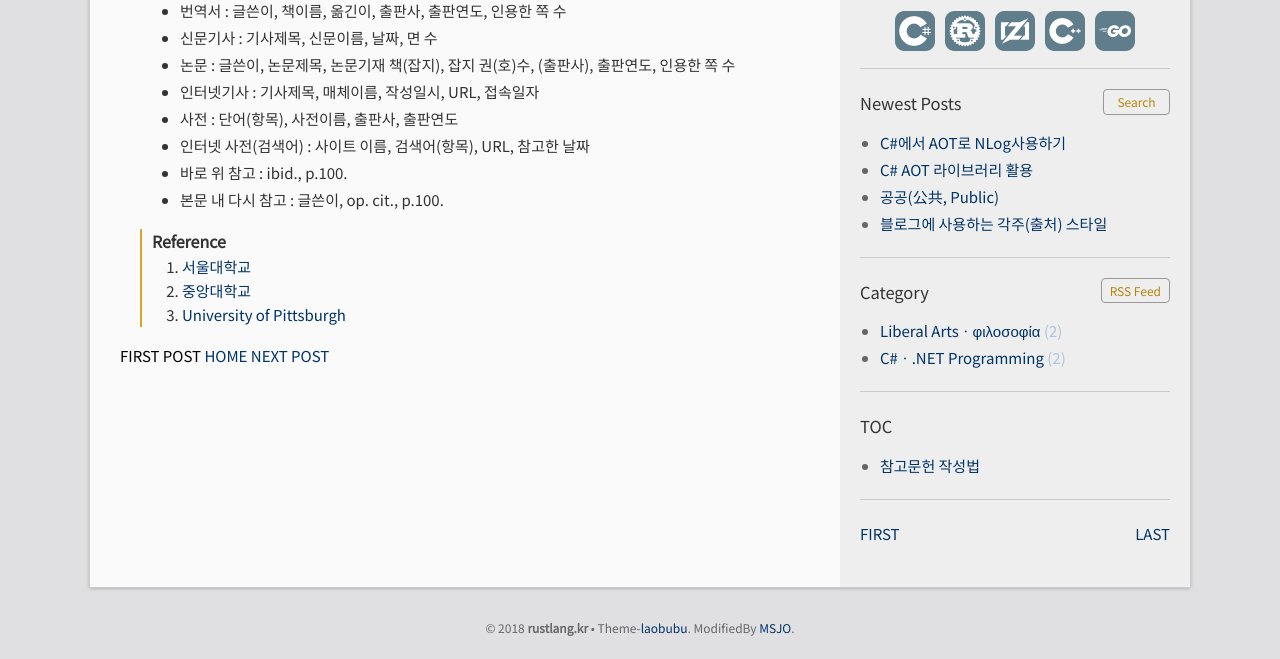
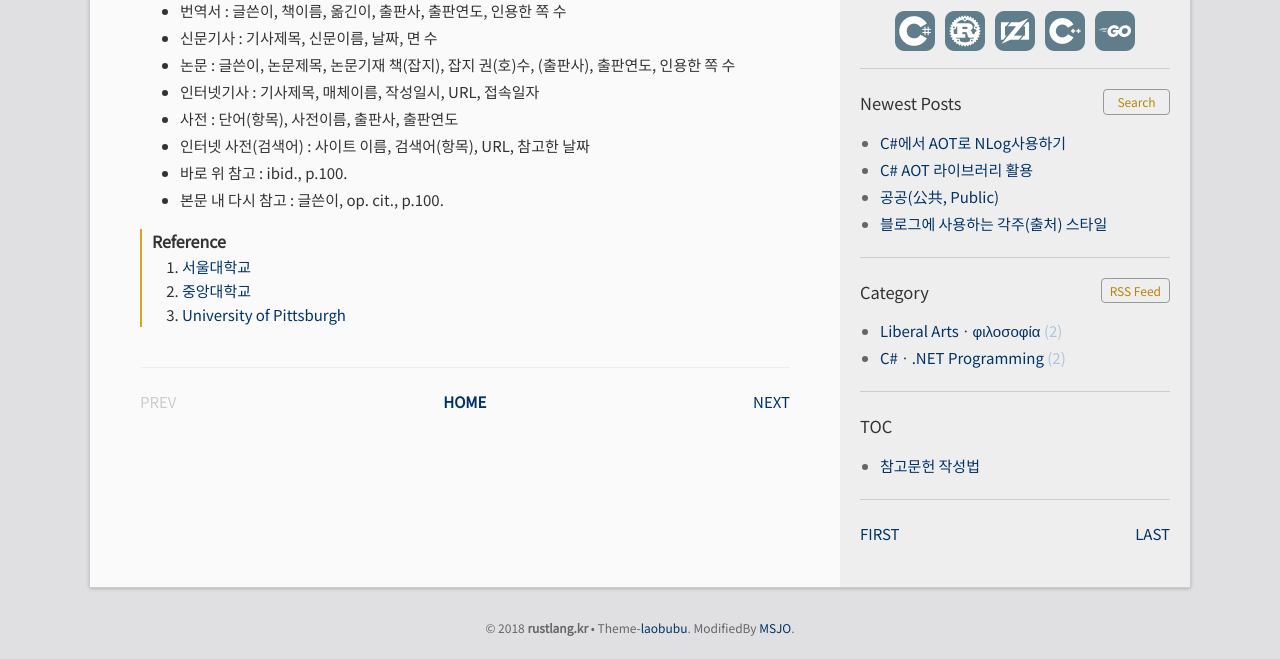
Before and after one commit to DebugJO/rustlang, a Jekyll site: the page built from _posts/2018-10-02-1.md, in a window 1280 px wide, cut to the strip 304-963 px from the top of the page. Built offline with Jekyll 4.4.1, drawn with Linux system fonts in a browser that asks for light colours.

Commit message:
Update post.html

```diff
--- a/_layouts/post.html
+++ b/_layouts/post.html
@@ -15,20 +15,24 @@ layout: default
 
   {% include comment.html %}
 
+  <div class="pagination" style="display: flex; justify-content: space-between; align-items: center; margin-top: 40px; border-top: 1px solid #eee; padding-top: 20px;">
+
+  {% if page.previous %}
+    <a href="{{ page.previous.url | relative_url }}" class="previous">PREV</a>
+  {% else %}
+    <span class="previous" style="color: #ccc;">PREV</span>
+  {% endif %}
+
+  <span class="page_number">
+    <a href="{{ '/' | relative_url }}" style="text-decoration: none; font-weight: bold;">HOME</a>
+  </span>
+
+  {% if page.next %}
+    <a href="{{ page.next.url | relative_url }}" class="next">NEXT</a>
+  {% else %}
+    <span class="next" style="color: #ccc;">NEXT</span>
+  {% endif %}
+
 </div>
 
-<div class="pagination">
-  {% if page.previous %}
-    <a href="{{ page.previous.url | relative_url }}" class="previous">PREV POST</a>
-  {% else %}
-    <span class="previous">FIRST POST</span>
-  {% endif %}
-
-  <span class="page_number"><a href="{{ '/' | relative_url }}">HOME</a></span>
-
-  {% if page.next %}
-    <a href="{{ page.next.url | relative_url }}" class="next">NEXT POST</a>
-  {% else %}
-    <span class="next">LAST POST</span>
-  {% endif %}
 </div>
```
